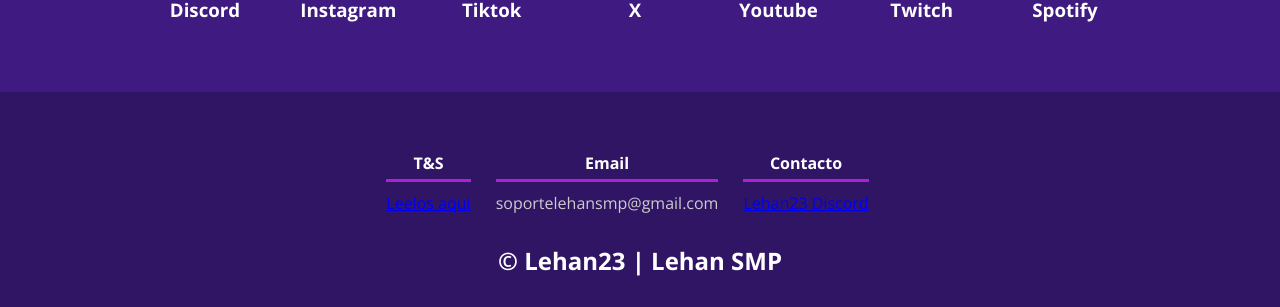
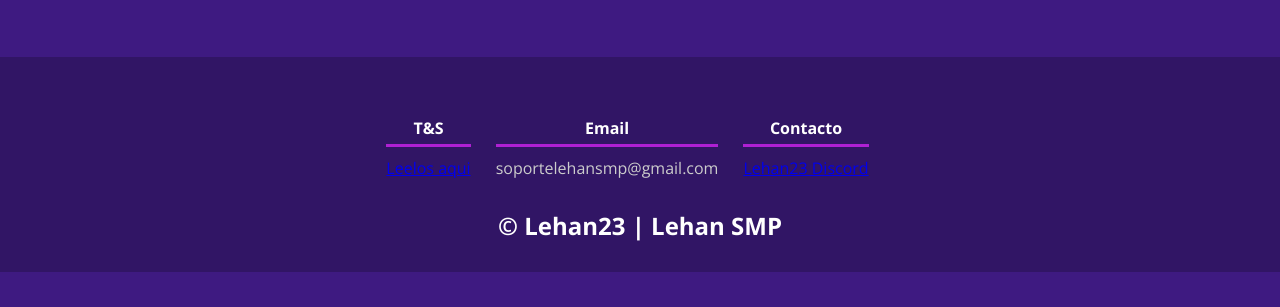
Before and after one commit to Flacz/refactored-tribble, a plain HTML site: page index.html in a window 1280 px wide. Shown: the part 2792-3099 px from the top of the page. After the commit the page ends 3064 px from the top, so only its background shows below. Drawn offline with nearby package versions, Linux system fonts and the light colour scheme.

Commit message:
Update index.html

```diff
--- a/index.html
+++ b/index.html
@@ -149,42 +149,42 @@
                     <div class="red-photo">
                         <a href="https://discord.gg/lehan23"><img src="img/discordcirc.png" alt=""></a>
                     </div>
-                    <h3>Discord</h3>
+                    <h3></h3>
                     <p></p>
                 </div>
                 <div class="servicio-ind">
                     <div class="red-photo">
                         <a href="https://www.instagram.com/lehansmp/"><img src="img/instagram.png" alt=""></a>
                     </div>
-                    <h3>Instagram</h3>
+                    <h3></h3>
                     <p></p>
                 </div>
                 <div class="servicio-ind">
                     <div class="red-photo">
                         <a href="https://www.tiktok.com/@lehansmp"><img src="img/tiktok.png" alt=""></a>
                     </div>
-                    <h3>Tiktok</h3>
+                    <h3></h3>
                     <p></p>
                 </div>
                 <div class="servicio-ind">
                     <div class="red-photo">
                         <a href="https://www.tiktok.com/@lehansmp"><img src="img/X.png" alt=""></a>
                     </div>
-                    <h3>X</h3>
+                    <h3></h3>
                     <p></p>
                 </div>
                 <div class="servicio-ind">
                     <div class="red-photo">
                         <a href="https://www.youtube.com/@Lehan23"><img src="img/youtube.png" alt=""></a>
                     </div>
-                    <h3>Youtube</h3>
+                    <h3></h3>
                     <p></p>
                 </div>
                 <div class="servicio-ind">
                     <div class="red-photo">
                         <a href="https://www.twitch.tv/lehan23"><img src="img/twitch.png" alt=""></a>
                     </div>
-                    <h3>Twitch</h3>
+                    <h3></h3>
                     <p></p>
                 </div>
                 <div class="servicio-ind">
@@ -192,7 +192,7 @@
                         <a href="https://open.spotify.com/playlist/79Q8WHh8K7vKSOX2XUOGwL?si=83b26950b35d41c2"><img
                                 src="img/soptify2.png" alt=""></a>
                     </div>
-                    <h3>Spotify</h3>
+                    <h3></h3>
                     <p></p>
                 </div>
             </div>
```
